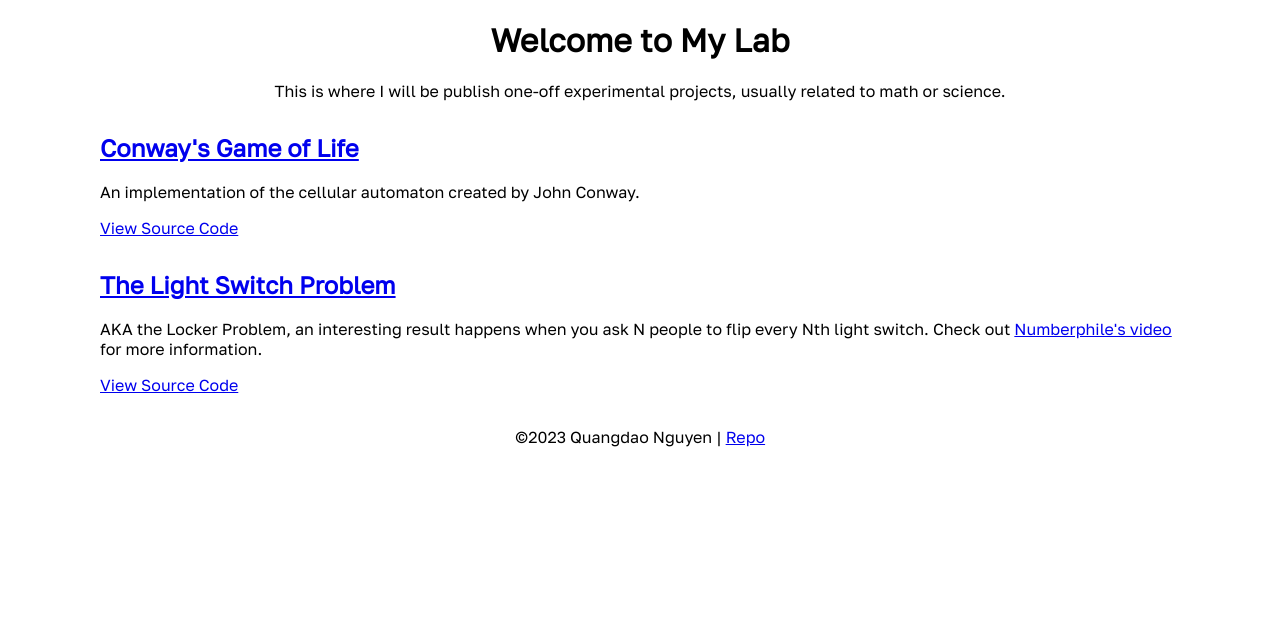
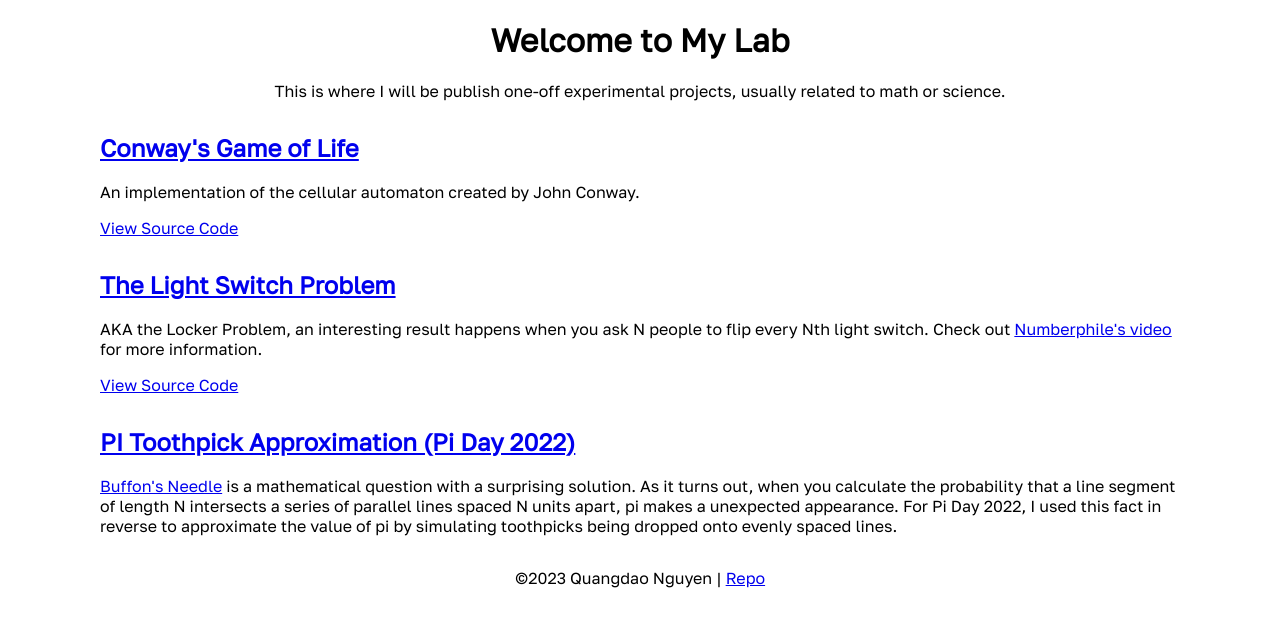
Before and after one commit to quangdaon/lab, a SvelteKit app: page / in a window 1280 px wide. Shown: the top 626 px of the page. Built offline with nearby package versions, Linux system fonts and the light colour scheme.

Commit message:
Add pi toothpick w/ support for external

```diff
--- a/_scripts/post-build.js
+++ b/_scripts/post-build.js
@@ -8,7 +8,8 @@ const { readFile, writeFile } = promises;
 
 const txt = await readFile(appsPath, 'utf-8');
 const apps = YAML.parse(txt);
-const redirects = apps.map((e) => ({
+const netlifyApps = apps.filter(e => !!e.netlifyId);
+const redirects = netlifyApps.map((e) => ({
 	source: `/${e.path}/*`,
 	target: `https://${e.netlifyId}.netlify.app/:splat`
 }));
--- a/data/apps.yaml
+++ b/data/apps.yaml
@@ -11,3 +11,8 @@
   repo: https://github.com/quangdaon/light-switch-problem
   path: light-switch-problem
   netlifyId: resilient-cheesecake-d0fc32
+
+- name: PI Toothpick Approximation (Pi Day 2022)
+  description: |
+    <a href="https://en.wikipedia.org/wiki/Buffon%27s_needle_problem" target="_blank" rel="noreferrer">Buffon's Needle</a> is a mathematical question with a surprising solution. As it turns out, when you calculate the probability that a line segment of length N intersects a series of parallel lines spaced N units apart, pi makes a unexpected appearance. For Pi Day 2022, I used this fact in reverse to approximate the value of pi by simulating toothpicks being dropped onto evenly spaced lines.
+  externalLink: https://editor.p5js.org/quangdaon/sketches/o8r9pKEgj
--- a/src/routes/+page.svelte
+++ b/src/routes/+page.svelte
@@ -17,10 +17,16 @@
 		{#each apps as app}
 			<article class="app">
 				<h2>
-					<a rel="external" href="/{app.path}">{app.name}</a>
+					{#if app.externalLink}
+						<a href={app.externalLink} target="_blank" rel="noreferrer">{app.name}</a>
+					{:else}
+						<a href="/{app.path}" rel="external">{app.name}</a>
+					{/if}
 				</h2>
 				<p>{@html app.description}</p>
-				<p><a href={app.repo} target="_blank" rel="noreferrer">View Source Code</a></p>
+				{#if app.repo}
+					<p><a href={app.repo} target="_blank" rel="noreferrer">View Source Code</a></p>
+				{/if}
 			</article>
 		{/each}
 	</section>
```
